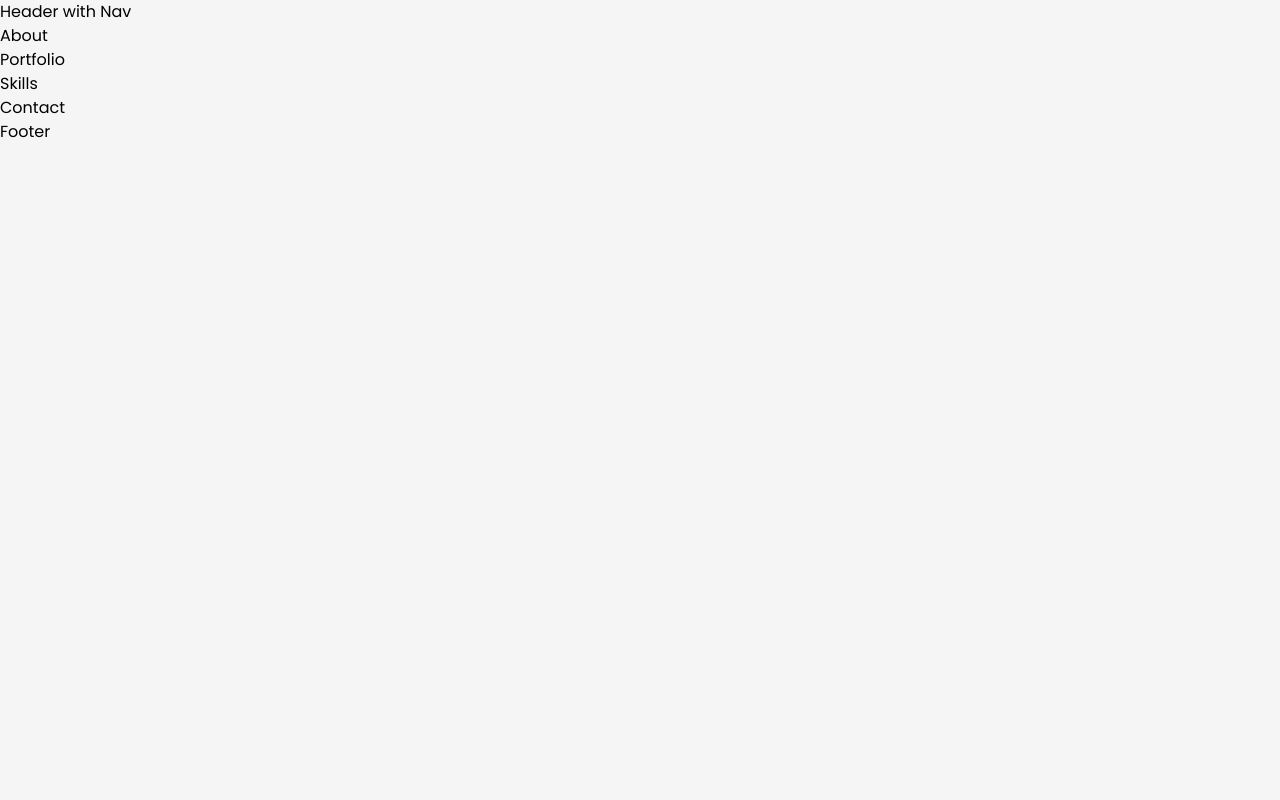
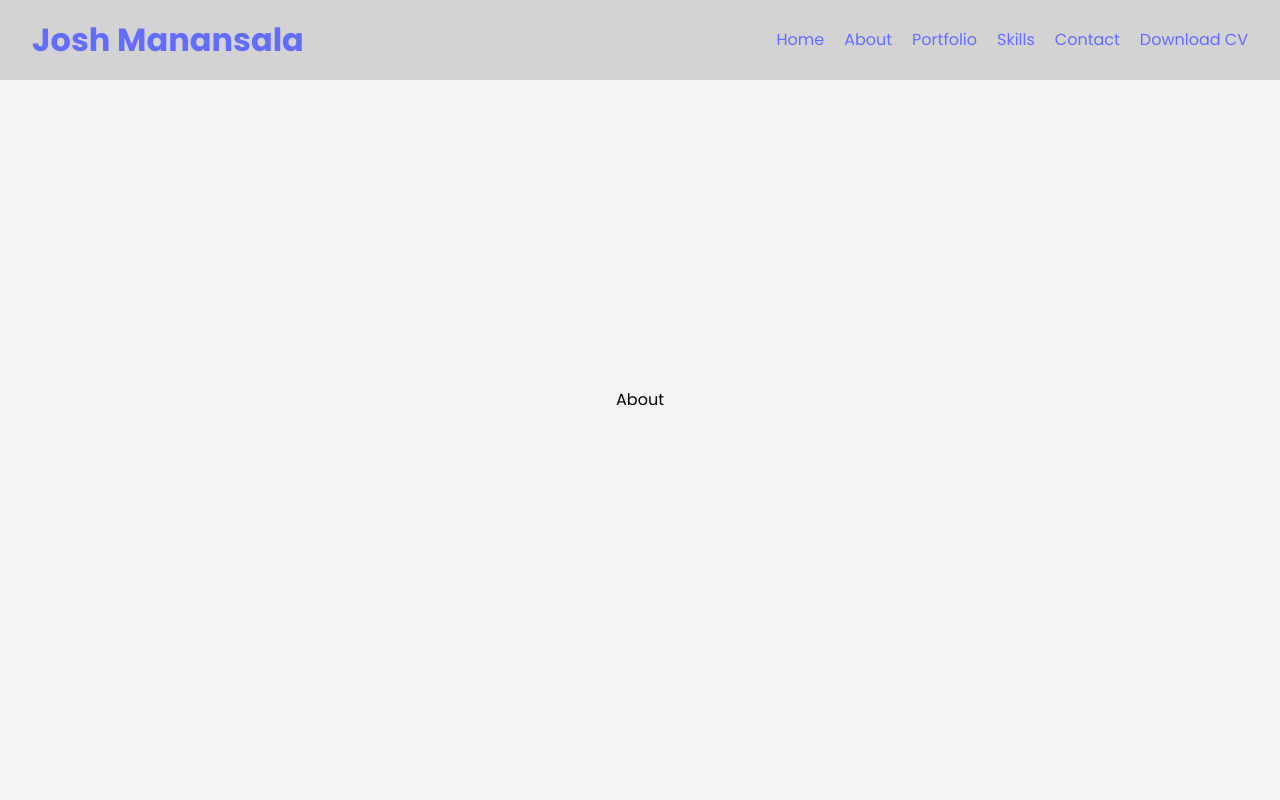
Before and after one commit to T4R0TARO/react-portfolio, a React (Vite) app: page / in a window 1280 px wide. Shown: the top 800 px of the page. Built offline with nearby package versions, Linux system fonts and the light colour scheme.

Commit message:
added navbar and styles withfunctionality

```diff
--- a/src/App.css
+++ b/src/App.css
@@ -1,8 +1,86 @@
 /* MAIN STYLES  */
 
-/* #root {
-  max-width: 1280px;
-  margin: 0 auto;
-  padding: 2rem;
-  text-align: center;
-} */
+/* NAVBAR STYLES */
+header {
+  position: fixed;
+  height: 80px;
+  width: 100%;
+  display: flex;
+  justify-content: space-between;
+  align-items: center;
+  padding: 1rem;
+  z-index: 4;
+  background: lightgray;
+}
+
+.logo {
+  margin-left: 1rem;
+}
+
+.download-cv {
+  margin-right: 1rem;
+}
+
+.navbar {
+  transition: 0.25s ease;
+}
+
+.navbar-links {
+  display: flex;
+  justify-content: center;
+  align-items: center;
+  gap: 20px;
+}
+
+/* hides button in desktop */
+.nav-toggle-btn {
+  display: none;
+}
+
+@media (max-width: 800px) {
+  header {
+    flex-direction: column;
+    align-items: flex-start;
+    padding: 0;
+  }
+
+  .navbar {
+    width: 100%;
+  }
+
+  .navbar-links {
+    display: flex;
+    flex-direction: column;
+    padding: 2rem;
+    width: 100%;
+    background: lightgrey;
+    justify-content: center;
+    align-items: flex-start;
+  }
+
+  /* show toggle btn in mobile */
+  .nav-toggle-btn {
+    display: block;
+  }
+
+  /* hides nav in mobile by default */
+  .navbar-hide {
+    visibility: hidden;
+    opacity: 0;
+  }
+
+  .logo-btn-container {
+    display: flex;
+    width: 100%;
+    justify-content: space-between;
+    align-items: center;
+    padding: 1rem;
+  }
+}
+
+.section {
+  display: grid;
+  place-items: center;
+  /* TEMP STYLE */
+  height: 100vh;
+}
--- a/src/components/Footer.jsx
+++ b/src/components/Footer.jsx
@@ -2,8 +2,8 @@ import React from "react";
 
 export default function Footer() {
   return (
-    <section className="section footer">
+    <footer className="footer">
       <p>Footer</p>
-    </section>
+    </footer>
   );
 }
--- a/src/components/Header.jsx
+++ b/src/components/Header.jsx
@@ -1,9 +1,56 @@
 import React from "react";
+import { useState } from "react";
 
 export default function Header() {
+  const [hideToggleMenu, setHideToggleMenu] = useState(true);
+
+  function handleMenuToggle() {
+    setHideToggleMenu((prevState) => !prevState);
+  }
   return (
     <header className="header">
-      <p>Header with Nav</p>
+      <div className="logo-btn-container">
+        <a href="#">
+          <h1 className="logo">Josh Manansala</h1>
+        </a>
+        <button onClick={handleMenuToggle} className="nav-toggle-btn">
+          {hideToggleMenu ? "🍙" : "🍘"}
+        </button>
+      </div>
+      <nav className={`navbar ${hideToggleMenu ? "navbar-hide" : ""}`}>
+        <ul className="navbar-links">
+          <li>
+            <a href="#home" className="navbar-link">
+              Home
+            </a>
+          </li>
+          <li>
+            <a href="#about" className="navbar-link">
+              About
+            </a>
+          </li>
+          <li>
+            <a href="#portfolio" className="navbar-link">
+              Portfolio
+            </a>
+          </li>
+          <li>
+            <a href="#skills" className="navbar-link">
+              Skills
+            </a>
+          </li>
+          <li>
+            <a href="#contact" className="navbar-link">
+              Contact
+            </a>
+          </li>
+          <li>
+            <a href="#" className="btn  download-cv">
+              Download CV
+            </a>
+          </li>
+        </ul>
+      </nav>
     </header>
   );
 }
```
Also changed, not shown: 1 other file (tests, documents, lock files or other folders).
